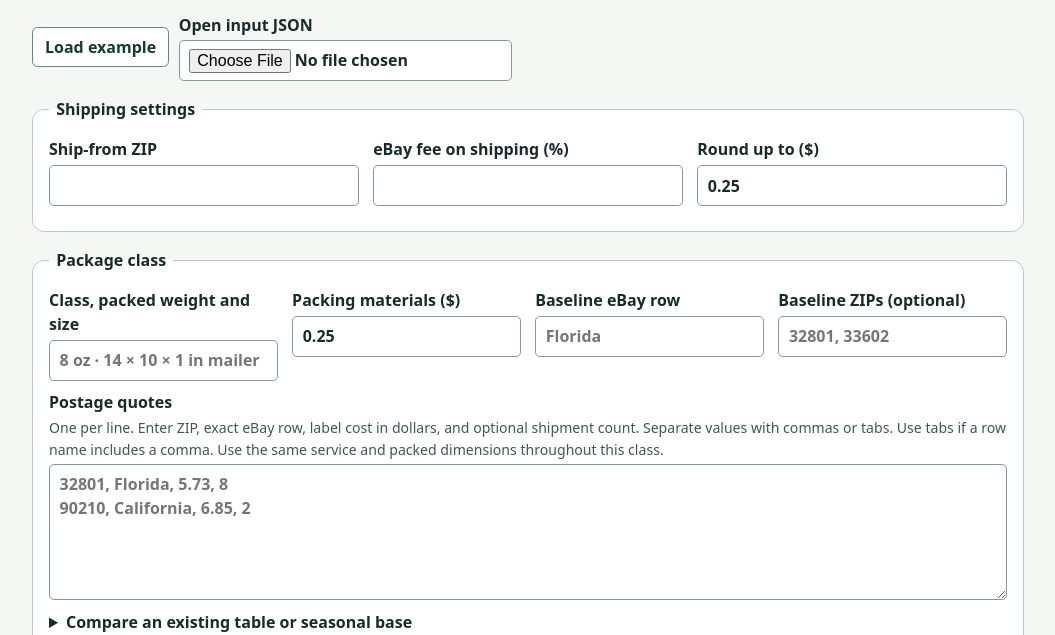
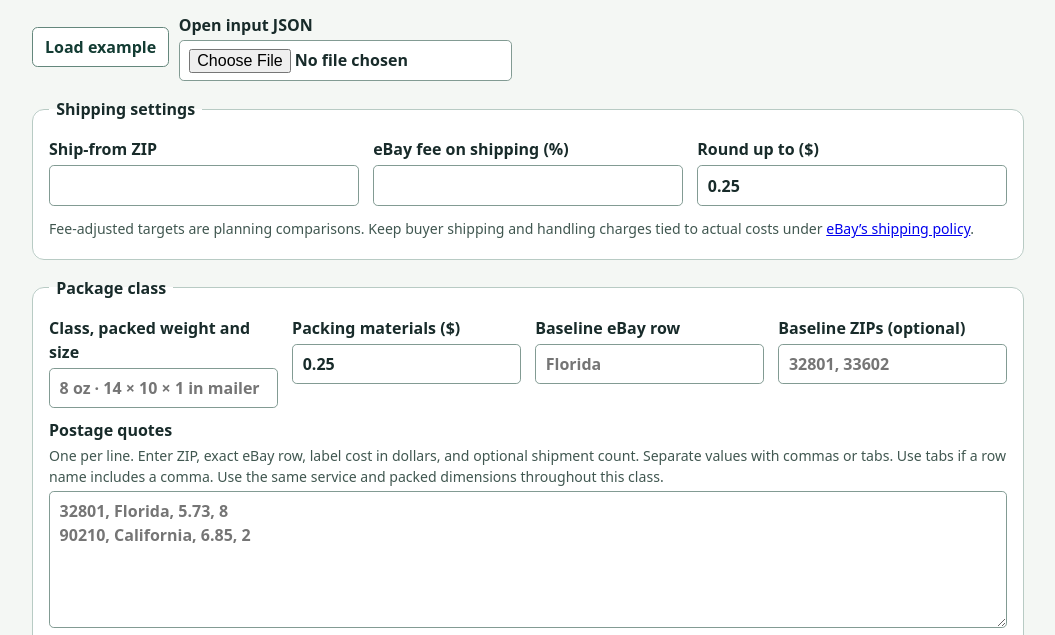
Before and after one commit to omning1/shipping-rate-table-planner, a plain HTML site: page index.html in a window 1280 px wide. Shown: the part 151-786 px from the top of the page, without its empty margins (112-1167 px from the left). Drawn offline with Linux system fonts and the light colour scheme.

Commit message:
Clarify fee planning versus permitted shipping charges

```diff
--- a/index.html
+++ b/index.html
@@ -27,6 +27,7 @@
           <label>eBay fee on shipping (%) <input name="fee" type="number" min="0" max="99.99" step="0.01" required></label>
           <label>Round up to ($) <input name="increment" type="number" min="0.01" max="10000" step="0.01" value="0.25" required></label>
         </div>
+        <p class="help">Fee-adjusted targets are planning comparisons. Keep buyer shipping and handling charges tied to actual costs under <a href="https://www.ebay.com/help/policies/listing-policies/shipping-policy?id=5035">eBay’s shipping policy</a>.</p>
       </fieldset>
       <div id="packages"></div>
       <div class="actions">
```
Also changed, not shown: 1 other file.
